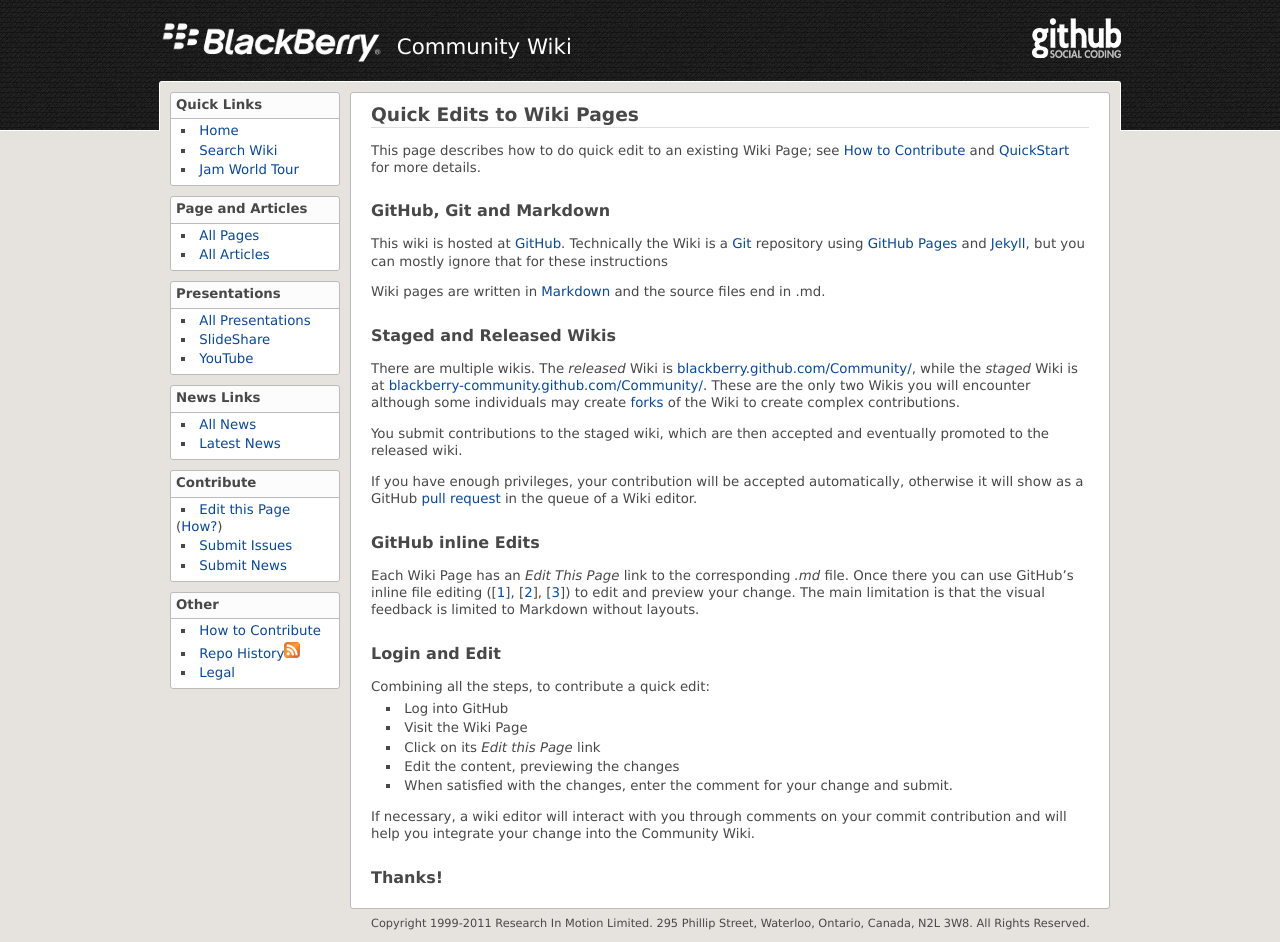
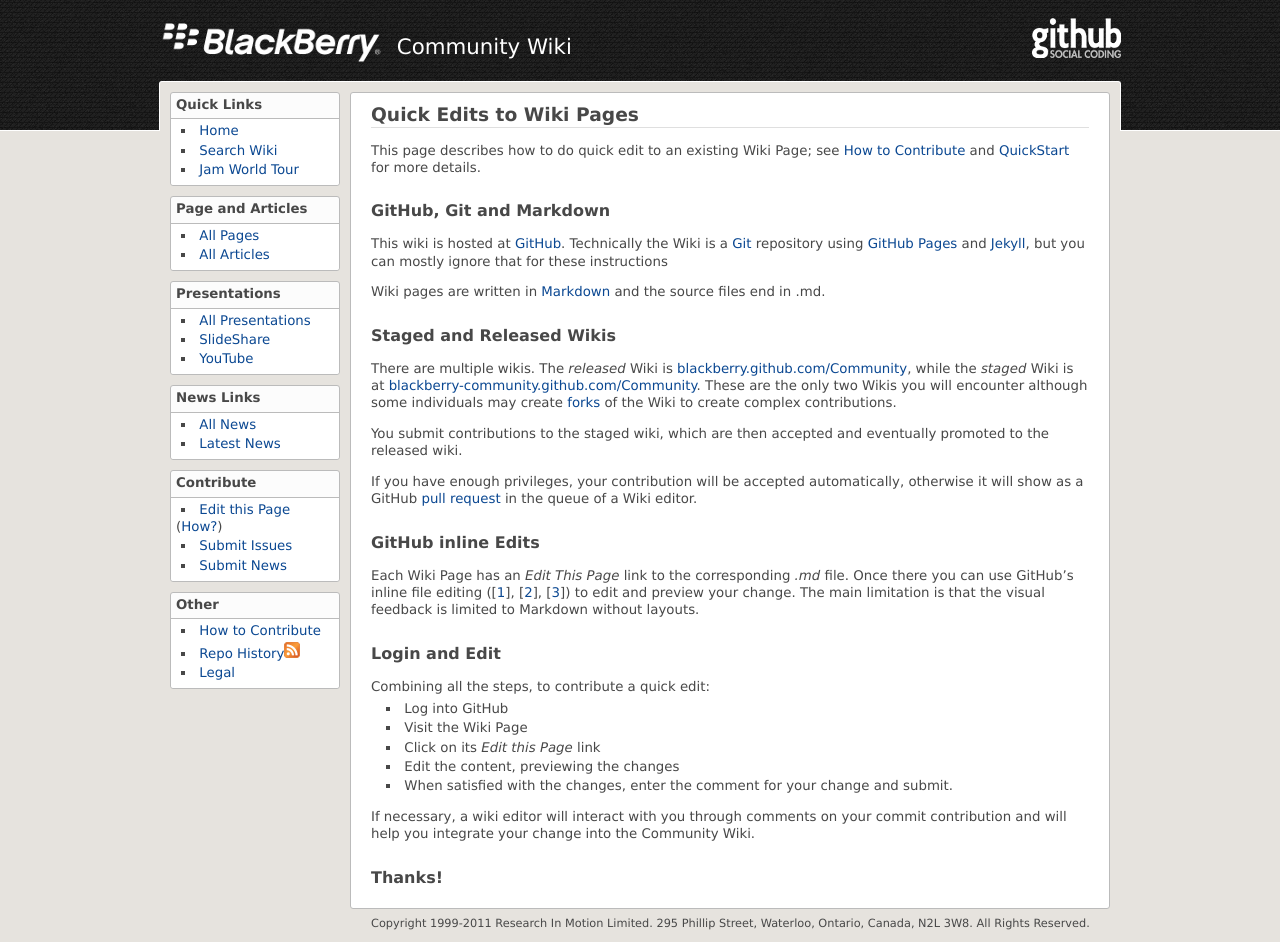
Before and after one commit to blackberry/Community, a Jekyll site: the page built from other/QuickEdit.md, in a window 1280 px wide. Built offline with Jekyll 4.4.1, drawn with Linux system fonts in a browser that asks for light colours.

```diff
--- a/other/QuickEdit.md
+++ b/other/QuickEdit.md
@@ -26,8 +26,8 @@ Wiki pages are written in
 ### Staged and Released Wikis
 
 There are multiple wikis.  The _released_ Wiki is
-[blackberry.github.com/Community/][2], while the _staged_ Wiki is at
-[blackberry-community.github.com/Community/][3].
+[blackberry.github.com/Community][2], while the _staged_ Wiki is at
+[blackberry-community.github.com/Community][3].
 These are the only two Wikis you will encounter although
 some individuals may create [forks](http://help.github.com/fork-a-repo/)
 of the Wiki to create complex contributions.
```
